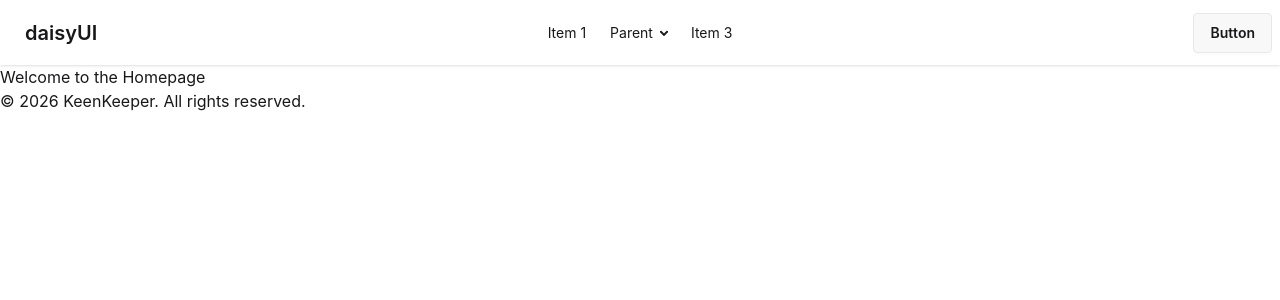
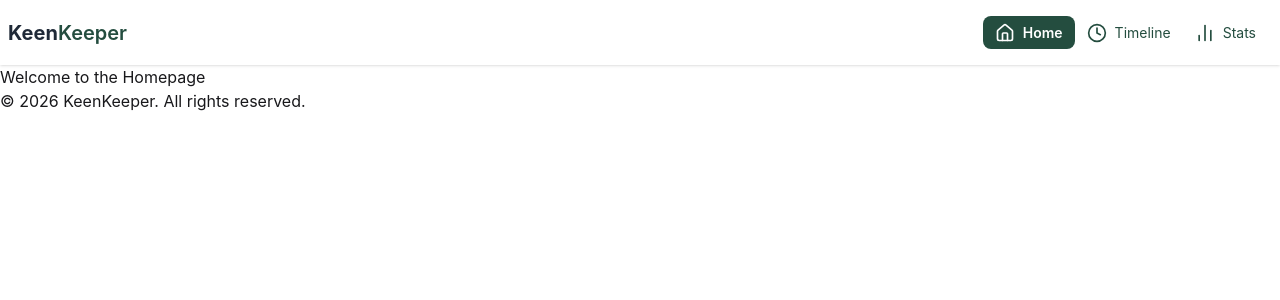
Before and after one commit to Sagor220/Assignment-07, a React (Vite) app: page / in a window 1280 px wide. Shown: the top 300 px of the page. Built offline with nearby package versions, Linux system fonts and the light colour scheme.

Commit message:
navbar setting completed

```diff
--- a/src/Navbar.jsx
+++ b/src/Navbar.jsx
@@ -1,7 +1,10 @@
+import { NavLink } from "react-router-dom";
+import { Home, Clock, BarChart2 } from "lucide-react";
+
 const Navbar = () => {
   return (
     <div>
-      <div className="navbar bg-base-100 shadow-sm">
+      <div className="navbar bg-base-100 shadow-sm text-[#244d3f]">
         <div className="navbar-start">
           <div className="dropdown">
             <div tabIndex={0} role="button" className="btn btn-ghost lg:hidden">
@@ -26,51 +29,93 @@ const Navbar = () => {
               className="menu menu-sm dropdown-content bg-base-100 rounded-box z-1 mt-3 w-52 p-2 shadow"
             >
               <li>
-                <a>Item 1</a>
+                <NavLink
+                  className={({ isActive }) =>
+                    isActive
+                      ? "bg-[#244d3f] text-white font-semibold rounded-lg"
+                      : ""
+                  }
+                  to="/"
+                >
+                  <Home className="w-5 h-5" />
+                  Home
+                </NavLink>
               </li>
               <li>
-                <a>Parent</a>
-                <ul className="p-2">
-                  <li>
-                    <a>Submenu 1</a>
-                  </li>
-                  <li>
-                    <a>Submenu 2</a>
-                  </li>
-                </ul>
+                <NavLink
+                  className={({ isActive }) =>
+                    isActive
+                      ? "bg-[#244d3f] text-white font-semibold rounded-lg"
+                      : ""
+                  }
+                  to="/timeline"
+                >
+                  <Clock className="w-5 h-5" />
+                  Timeline
+                </NavLink>
               </li>
               <li>
-                <a>Item 3</a>
+                <NavLink
+                  className={({ isActive }) =>
+                    isActive
+                      ? "bg-[#244d3f] text-white font-semibold rounded-lg"
+                      : ""
+                  }
+                  to="/stats"
+                >
+                  <BarChart2 className="w-5 h-5" />
+                  Stats
+                </NavLink>
               </li>
             </ul>
           </div>
-          <a className="btn btn-ghost text-xl">daisyUI</a>
+          <div className="text-xl">
+            <span className="font-bold text-[#1f2937] ">Keen</span>
+            <span className="font-semibold text-[#244d3f]">Keeper</span>
+          </div>
         </div>
-        <div className="navbar-center hidden lg:flex">
+        <div className="navbar-end hidden lg:flex">
           <ul className="menu menu-horizontal px-1">
             <li>
-              <a>Item 1</a>
+              <NavLink
+                className={({ isActive }) =>
+                  isActive
+                    ? "bg-[#244d3f] text-white font-semibold rounded-lg"
+                    : ""
+                }
+                to="/"
+              >
+                <Home className="w-5 h-5" />
+                Home
+              </NavLink>
             </li>
             <li>
-              <details>
-                <summary>Parent</summary>
-                <ul className="p-2 bg-base-100 w-40 z-1">
-                  <li>
-                    <a>Submenu 1</a>
-                  </li>
-                  <li>
-                    <a>Submenu 2</a>
-                  </li>
-                </ul>
-              </details>
+              <NavLink
+                className={({ isActive }) =>
+                  isActive
+                    ? "bg-[#244d3f] text-white font-semibold rounded-lg"
+                    : ""
+                }
+                to="/timeline"
+              >
+                <Clock className="w-5 h-5" />
+                Timeline
+              </NavLink>
             </li>
             <li>
-              <a>Item 3</a>
+              <NavLink
+                className={({ isActive }) =>
+                  isActive
+                    ? "bg-[#244d3f] text-white font-semibold rounded-lg"
+                    : ""
+                }
+                to="/stats"
+              >
+                <BarChart2 className="w-5 h-5" />
+                Stats
+              </NavLink>
             </li>
           </ul>
-        </div>
-        <div className="navbar-end">
-          <a className="btn">Button</a>
         </div>
       </div>
     </div>
--- a/src/components/Roots.jsx
+++ /dev/null
@@ -1,15 +0,0 @@
-import { Outlet } from "react-router";
-import Navbar from "../Navbar";
-import Footer from "./Footer/Footer";
-
-const Roots = () => {
-  return (
-    <div>
-      <Navbar></Navbar>
-      <Outlet></Outlet>
-      <Footer></Footer>
-    </div>
-  );
-};
-
-export default Roots;
```
